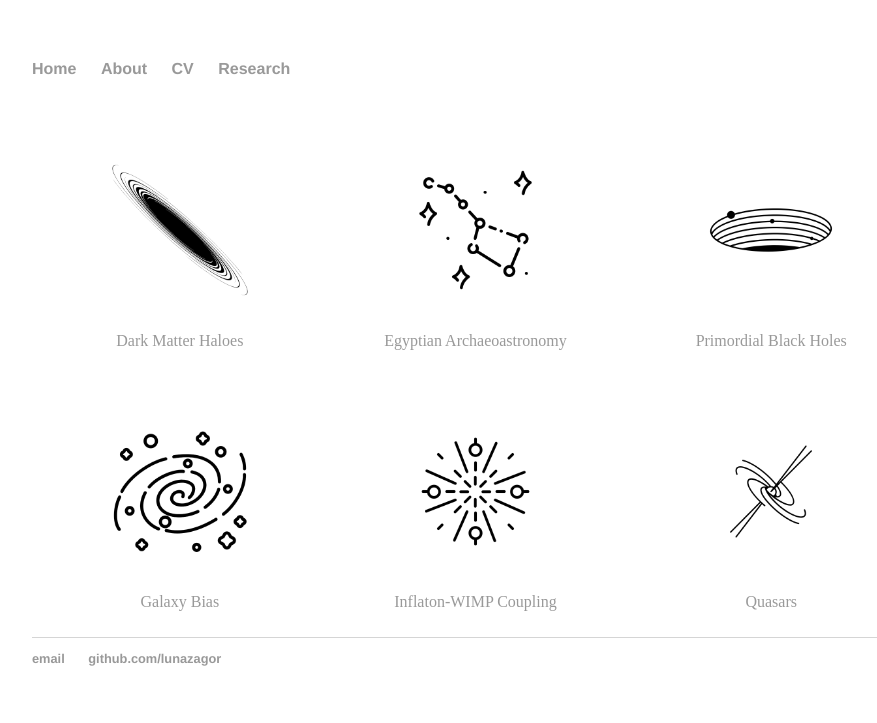
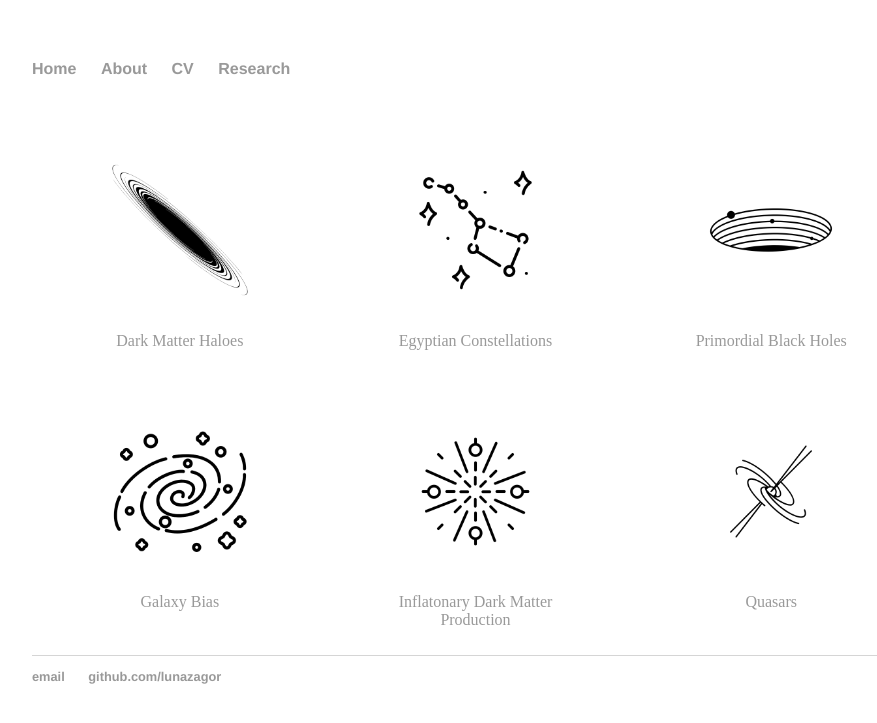
Before and after one commit to lunazagor/lunazagor.github.io, a Jekyll site: the page built from research/index.html, in a window 1280 px wide. Shown: the top 723 px of the page, without its empty margins (160-1037 px from the left). Built offline with Jekyll 4.4.1, drawn with Linux system fonts in a browser that asks for light colours.

Commit message:
Update index.html

```diff
--- a/research/index.html
+++ b/research/index.html
@@ -58,12 +58,12 @@ figure figcaption {
   </figure>
   <figure class="gallery__item gallery__item--6">
     <a href="https://lunazagor.github.io/"><img src="bigdipper.png" style="width:100%" title="Archaeoastronomy" alt="Decans"></a>
-    <figcaption> <a href="https://lunazagor.github.io/"> Egyptian Archaeoastronomy </a> </figcaption>
+    <figcaption> <a href="https://lunazagor.github.io/"> Egyptian Constellations </a> </figcaption>
   </figure>
   </figure>
   <figure class="gallery__item gallery__item--6">
     <a href="https://lunazagor.github.io/"><img src="bigbang.png" style="width:100%" title="Inflation" alt="WIMP"></a>
-    <figcaption> <a href="https://lunazagor.github.io/"> Inflaton-WIMP Coupling </a> </figcaption>
+    <figcaption> <a href="https://lunazagor.github.io/"> Inflatonary Dark Matter Production </a> </figcaption>
   </figure>
   </div>
   <div class="column">
```
